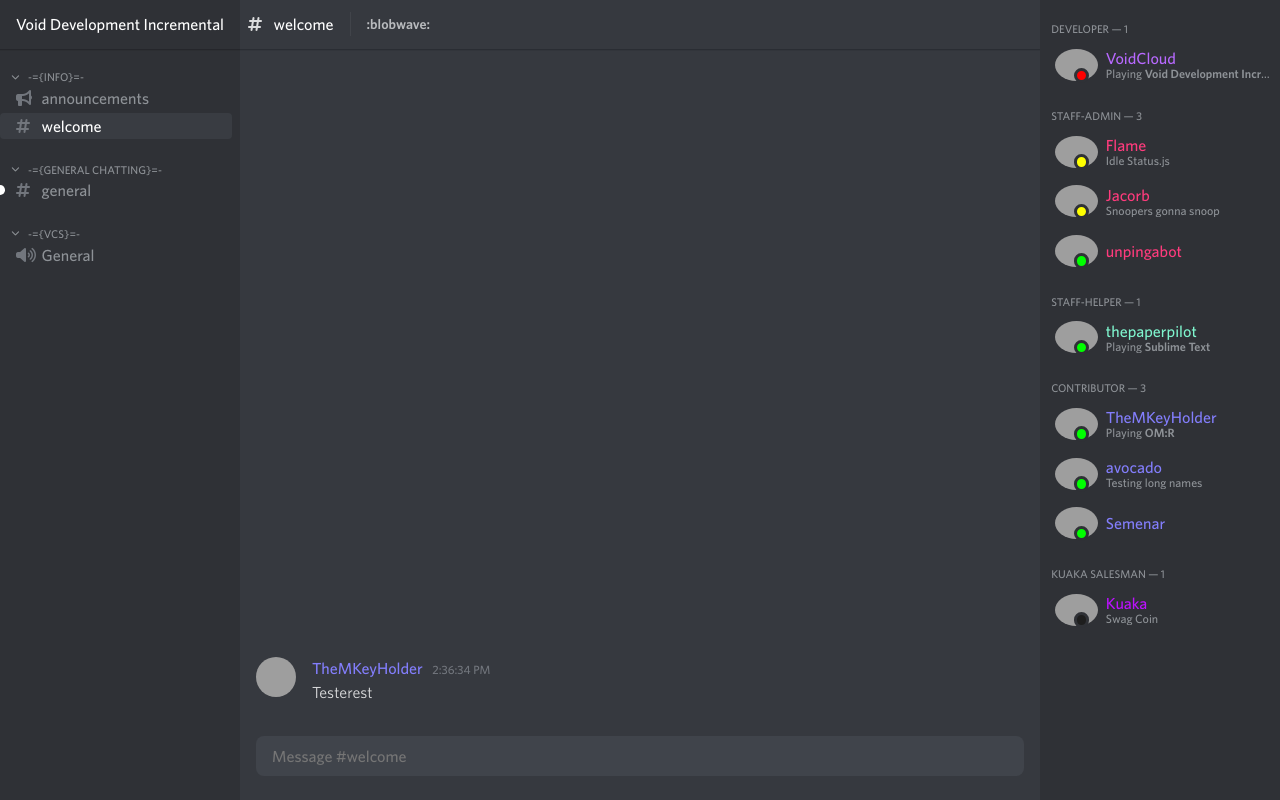
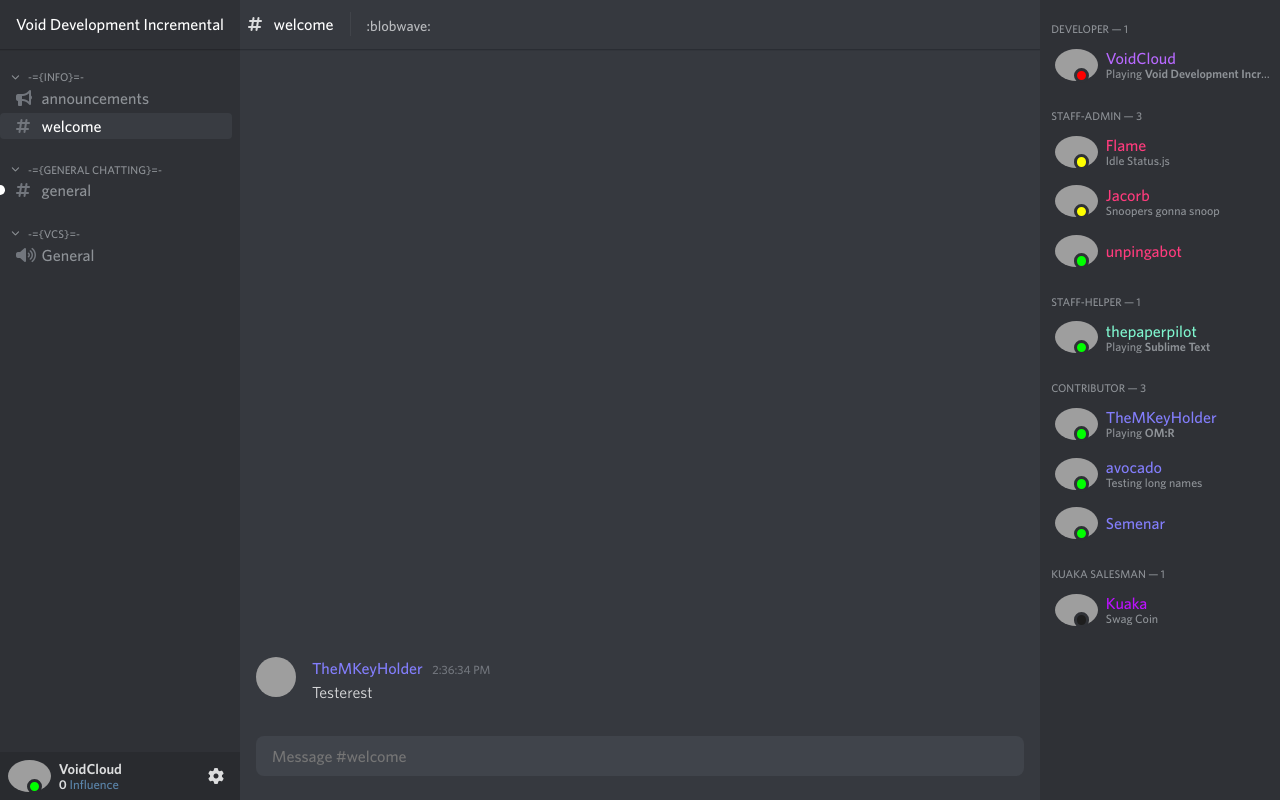
Before and after one commit to MrBacon470/Void-Development-Incremental, a Vue app: page / in a window 1280 px wide. Built offline with nearby package versions, Linux system fonts and the light colour scheme; grey boxes are pictures that could not be loaded.

Commit message:
Modified some channel CSS
Cannot find module 'core-js/package.json'

```diff
--- a/package.json
+++ b/package.json
@@ -9,6 +9,7 @@
     "deploy": "node scripts/gh-pages-deploy.js"
   },
   "dependencies": {
+    "core-js": "^3.10.1",
     "vue": "^2.6.12",
     "vue2-perfect-scrollbar": "^1.5.0"
   },
--- a/src/App.vue
+++ b/src/App.vue
@@ -82,6 +82,8 @@ html {
 
     --background-secondary-modifier-hover: #34363C;
     --background-secondary-modifier-selected: #393C43;
+
+    --color-influence: #5B85AA;
 }
 
 body {
--- a/src/components/Channel.vue
+++ b/src/components/Channel.vue
@@ -72,7 +72,7 @@ export default {
 .messages-header {
     height: 3em;
     display: flex;
-    padding: 0 8px;
+    padding: 0 0.5em;
     align-items: center;
 }
 
@@ -90,18 +90,18 @@ export default {
 
 .divider {
     width: 1px;
-    height: 24px;
-    margin: 0 16px;
+    height: 1.5em;
+    margin: 0 1em;
     background: var(--background-modifier-accent);
 }
 
 .channel-description {
-    font-weight: 500;
     white-space: nowrap;
     text-overflow: ellipsis;
     overflow: hidden;
-    font-size: 14px;
-    line-height: 18px;
+    font-size: 0.9em;
+    line-height: 1.2em;
+    padding-top: 0.2em;
     color: var(--header-secondary);
 }
 
@@ -122,7 +122,7 @@ export default {
 .messages {
     display: flex;
     flex-direction: column;
-    height: calc(100% - 48px);
+    height: calc(100% - 3em);
 }
 
 .messages-fill {
@@ -155,6 +155,6 @@ export default {
     color: var(--text-normal);
       font-weight: 400;
     font-size: 1em;
-    line-height: 1.375rem;
+    line-height: 1.375em;
 }
 </style>
--- a/src/components/ChannelList.vue
+++ b/src/components/ChannelList.vue
@@ -1,6 +1,7 @@
 <template>
 <div class="channel-list">
     <div class="channel-list-header">Void Development Incremental</div>
+    <div class="channel-list-inner">
         <div v-for="(category, categoryID) in player.categories" :key="categoryID">
             <div class="channel-group-header" v-on:click="collapseTabGroup(categoryID)" :key="categoryID">
                 <i class="fas fa-chevron-down"></i>
@@ -26,6 +27,20 @@
                     <p>{{ channel.title }}</p>
                 </div>
             </div>
+        </div>
+    </div>
+    <div class="channel-list-footer">
+        <div class="avatar">
+            <img class="pfp" src="https://cdn.discordapp.com/avatars/667109969438441486/8c1305df7b7a59043d71856f1af42419.png?size=128" alt="VoidCloud">
+            <div class="status"></div>
+        </div>
+        <div class="data">
+            <p class="name">VoidCloud</p>
+            <p class="desc">0 <span class="influence">Influence</span></p>
+        </div>
+        <button>
+            <i class="fas fa-cog"></i>
+        </button>
     </div>
 </div>
 </template>
@@ -76,6 +91,12 @@ export default {
     pointer-events: none;
 }
 
+.channel-list-inner {
+    flex-grow: 1;
+    display: flex;
+    flex-direction: column;
+    align-items: stretch;
+}
 
 
 .channel {
@@ -193,4 +214,80 @@ export default {
     -webkit-transform: rotate(-90deg);
     transform: rotate(-90deg);
 }
+
+
+.channel-list-footer {
+    background-color: var(--background-secondary-alt);
+
+    --avatar-size: 2em;
+    --circle-size: 0.6em;
+    height: calc(var(--avatar-size));
+    padding: 0.5em;
+
+    display: flex;
+    flex-direction: row;
+    align-items: center;
+}
+
+.channel-list-footer > .avatar {
+    height: 100%;
+    position: relative;
+}
+
+.channel-list-footer > .avatar > .pfp {
+    height: 100%;
+    border-radius: 50%;
+    margin-right: 0.5em;
+}
+
+.channel-list-footer > .avatar > .status {
+    position: absolute;
+
+    width: var(--circle-size);
+    height: var(--circle-size);
+
+    border-radius: calc(0.9 * var(--circle-size));
+
+    border: calc(0.4 * var(--circle-size)) solid var(--background-secondary-alt);
+
+    top: calc(var(--avatar-size) - 1.4 * var(--circle-size));
+    left: calc(var(--avatar-size) - 1.4 * var(--circle-size));
+
+    background-color: var(--user-status-online);
+}
+
+.channel-list-footer > .data {
+    flex-grow: 1;
+}
+
+.channel-list-footer .name {
+    font-size: 0.9em;
+    font-weight: 500;
+}
+
+.channel-list-footer .desc {
+    font-size: 0.8em;
+    font-weight: 500;
+}
+
+.channel-list-footer .influence {
+    color: var(--color-influence);
+    font-weight: normal;
+}
+
+.channel-list-footer > button {
+    font-size: 1em;
+    height: 2em;
+    width: 2em;
+    border-radius: 0.25em;
+
+    background: none;
+    border: 0;
+
+    cursor: pointer;
+}
+
+.channel-list-footer > button:hover {
+    background-color: var(--background-modifier-hover);
+}
 </style>
```
Also changed, not shown: 1 other file (tests, documents, lock files or other folders). Lines whose indentation alone changed are shown as unchanged.
